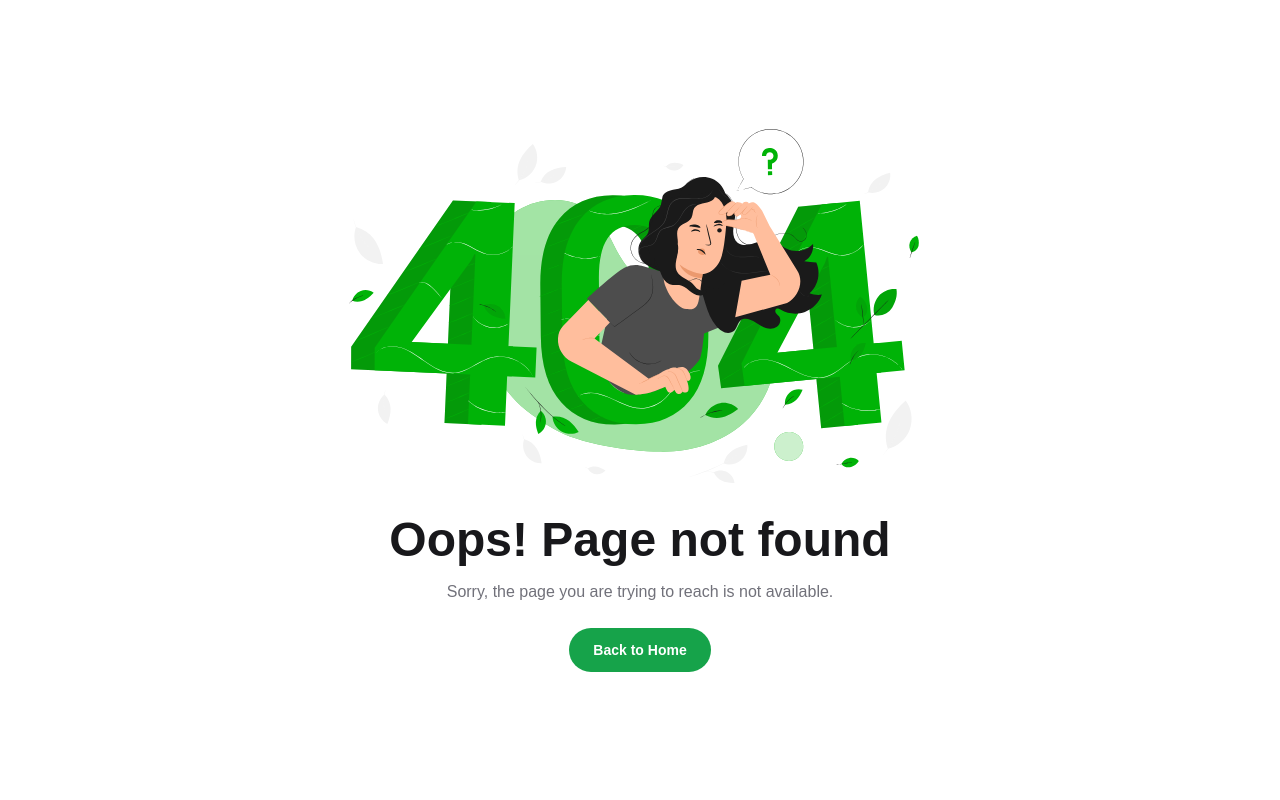
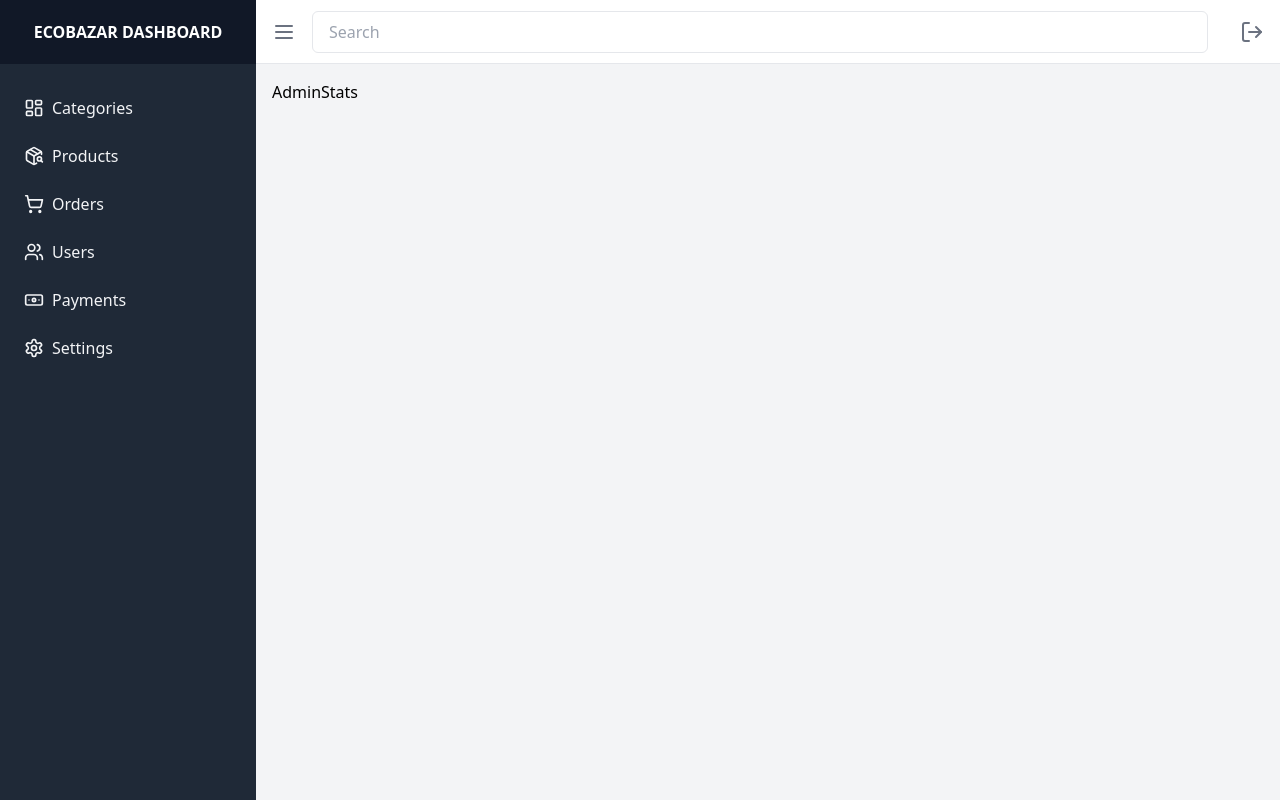
Before and after one commit to 12anupa-baral/MernProj2-Frontend, a React (Vite) app: page /admin in a window 1280 px wide. Before the commit this address had no page. Built offline with nearby package versions, Linux system fonts and the light colour scheme.

Commit message:
categories added

```diff
--- a/src/App.tsx
+++ b/src/App.tsx
@@ -16,6 +16,10 @@ import ContactUs from "./pages/contact/ContactUs";
 import PageNotFound from "./pages/PageNotFound";
 import MyOrders from "./pages/orders/MyOrders";
 import OrderDetails from "./pages/orderdetails/OrderDetails";
+import Admindashboard from "./pages/admin/AdminLayout";
+import Categories from "./pages/admin/categories/Categories";
+import Index from "./pages/admin/AdminLayout";
+import AdminStats from "./pages/admin/stats/AdminStats";
 
 function App() {
   return (
@@ -36,6 +40,10 @@ function App() {
             <Route path="/myorder/:id" element={<OrderDetails />} />
           </Route>
           <Route path="*" element={<PageNotFound />} />
+          <Route element={<Admindashboard />}>
+            <Route path="/admin" element={<AdminStats />} />
+            <Route path="/admin/categories" element={<Categories />} />
+          </Route>
         </Routes>
       </BrowserRouter>
     </Provider>
--- a/src/globals/components/Navbar.tsx
+++ b/src/globals/components/Navbar.tsx
@@ -35,6 +35,14 @@ const MobileModal = ({ isOpen, toggleModal, isLoggedIn }: any) => {
           </Link>
           <Link className="navItems text-lg" to="/cart" onClick={toggleModal}>
             Cart
+          </Link>
+
+          <Link
+            className="navItems text-lg"
+            to="/myorder"
+            onClick={toggleModal}
+          >
+            My Orders
           </Link>
           <Link className="navItems text-lg" to="/about" onClick={toggleModal}>
             About Us
@@ -120,6 +128,9 @@ function Navbar() {
           <Link className="navItems" to="/cart">
             Cart
           </Link>
+          <Link className="navItems" to="/myorder">
+            My Orders
+          </Link>
           <Link className="navItems" to="/about">
             About Us
           </Link>
--- /dev/null
+++ b/src/pages/admin/AdminLayout.tsx
@@ -0,0 +1,38 @@
+import { Outlet } from "react-router-dom";
+import Sidebar from "./components/Sidebar";
+import { Menu, LogOut } from "lucide-react";
+
+const Admindashboard = () => {
+  return (
+    <div className="flex h-screen bg-gray-100">
+      <Sidebar />
+
+      {/* Main content */}
+      <div className="flex flex-col flex-1 overflow-y-auto">
+        <div className="flex items-center justify-between h-16 bg-white border-b border-gray-200">
+          <div className="flex items-center px-4 w-full">
+            <button className="text-gray-500 focus:outline-none focus:text-gray-700">
+              <Menu className="w-6 h-6" />
+            </button>
+            <input
+              className="mx-4 w-full border rounded-md px-4 py-2"
+              type="text"
+              placeholder="Search"
+            />
+          </div>
+          <div className="flex items-center pr-4">
+            <button className="text-gray-500 hover:text-gray-700 focus:outline-none">
+              <LogOut className="w-6 h-6" />
+            </button>
+          </div>
+        </div>
+
+        <div className="p-4">
+          <Outlet />
+        </div>
+      </div>
+    </div>
+  );
+};
+
+export default Admindashboard;
--- /dev/null
+++ b/src/pages/admin/categories/Categories.tsx
@@ -0,0 +1,47 @@
+import { useEffect, useState } from "react"
+import Table from "./components/Table"
+import axios from "axios"
+
+
+export interface ICategoryData {
+  id: string;
+  categoryName: string;
+  createdAt: Date;
+  updatedAt: Date;
+};
+
+
+const Categories = () => {
+  const [categories, setCategories] = useState<ICategoryData[]>([])
+  useEffect(() => {
+    const fetchCategories = async () => {
+      try {
+        const res = await axios.get("http://localhost:3001/api/category");
+        setCategories(res.data.data);
+      } catch (error) {
+        console.error("Failed to fetch categories", error);
+      }
+    };
+
+    fetchCategories();
+  },[])
+  return (
+    <div className="flex flex-col">
+      <div className=" overflow-x-auto">
+        <div className="min-w-full inline-block align-middle">
+            <div className="relative  text-gray-500 focus-within:text-gray-900 mb-4 flex justify-between">
+
+            <input type="text" id="default-search" className="block w-80 h-11 pr-5 pl-12 py-2.5 text-base font-normal shadow-xs text-gray-900 bg-transparent border border-gray-300 rounded-full placeholder-gray-400 focus:outline-none" placeholder="Search for company" />
+           <button className="bg-blue-500 text-white px-3 rounded-lg">Add Category</button>
+            </div>
+          <div className="overflow-hidden ">
+          <Table data={categories} />
+
+            </div>
+        </div>
+      </div>
+      </div>
+  )
+}
+
+export default Categories
--- /dev/null
+++ b/src/pages/admin/categories/components/Table.tsx
@@ -0,0 +1,78 @@
+import { Delete, Edit } from "lucide-react";
+import { ICategoryData } from "../Categories";
+
+
+const Table = ({ data }:{data:ICategoryData[]}) => {
+  return (
+    <table className=" min-w-full rounded-xl">
+      <thead>
+        <tr className="bg-gray-50">
+          <th
+            scope="col"
+            className="p-5 text-left text-sm leading-6 font-semibold text-gray-900 capitalize rounded-t-xl"
+          >
+            Name
+          </th>
+          <th
+            scope="col"
+            className="p-5 text-left text-sm leading-6 font-semibold text-gray-900 capitalize"
+          >
+            Created At
+          </th>
+          <th
+            scope="col"
+            className="p-5 text-left text-sm leading-6 font-semibold text-gray-900 capitalize"
+                  >
+                      Category Id
+          </th>
+          <th
+            scope="col"
+            className="p-5 text-left text-sm leading-6 font-semibold text-gray-900 capitalize"
+          >
+            Updated At
+          </th>
+          <th
+            scope="col"
+            className="p-5 text-left text-sm leading-6 font-semibold text-gray-900 capitalize rounded-t-xl"
+          >
+            Actions
+          </th>
+        </tr>
+      </thead>
+      {data.length > 0 &&
+        data.map((category) => {
+          return (
+            <tbody className="divide-y divide-gray-300 ">
+              <tr className="bg-white transition-all duration-500 hover:bg-gray-50">
+                <td className="p-5 whitespace-nowrap text-sm leading-6 font-medium text-gray-900 ">
+                  {category.categoryName}
+                </td>
+                <td className="p-5 whitespace-nowrap text-sm leading-6 font-medium text-gray-900">
+                  {new Date(category.createdAt).toLocaleDateString()}
+                </td>
+                <td className="p-5 whitespace-nowrap text-sm leading-6 font-medium text-gray-900">
+                  {category.id}
+                </td>
+                <td className="p-5 whitespace-nowrap text-sm leading-6 font-medium text-gray-900">
+                  {new Date(category?.updatedAt).toLocaleDateString()}
+                </td>
+                <td className=" p-5 ">
+                  <div className="flex items-center gap-1">
+                    <button className="p-2  rounded-full  group transition-all duration-500  flex item-center">
+                      <Edit className="text-blue-500" />
+                    </button>
+                    <button className="p-2 rounded-full  group transition-all duration-500  flex item-center">
+                      <Delete className="text-red-500" />
+                    </button>
+                    <button className="p-2 rounded-full  group transition-all duration-500  flex item-center"></button>
+                  </div>
+                </td>
+              </tr>
+            </tbody>
+          );
+        })}
+    </table>
+  );
+}
+
+export default Table
--- /dev/null
+++ b/src/pages/admin/components/Sidebar.tsx
@@ -0,0 +1,50 @@
+import { Link } from "react-router-dom";
+import {
+  Users,
+  ShoppingCart,
+  Banknote,
+  Settings,
+  LayoutDashboard,
+  PackageSearch,
+  LucideIcon
+} from "lucide-react";
+
+type SidebarLinkProps = {
+  icon: LucideIcon;
+  label: string;
+};
+
+
+const Sidebar = () => {
+  const SidebarLink = ({ icon: Icon, label }:SidebarLinkProps) => (
+    <Link
+      to={`/admin/${label.toLowerCase()}`}
+      className="flex items-center px-4 py-2 mt-2 text-gray-100 hover:bg-gray-700"
+    >
+      <Icon className="w-5 h-5 mr-2" />
+      {label}
+    </Link>
+  );
+
+  return (
+    <div className="hidden md:flex flex-col w-64 bg-gray-800">
+      <div className="flex items-center justify-center h-16 bg-gray-900">
+        <span className="text-white font-bold uppercase">
+          Ecobazar Dashboard
+        </span>
+      </div>
+      <div className="flex flex-col flex-1 overflow-y-auto">
+        <nav className="flex-1 px-2 py-4 bg-gray-800">
+          <SidebarLink icon={LayoutDashboard} label="Categories" />
+          <SidebarLink icon={PackageSearch} label="Products" />
+          <SidebarLink icon={ShoppingCart} label="Orders" />
+          <SidebarLink icon={Users} label="Users" />
+          <SidebarLink icon={Banknote} label="Payments" />
+          <SidebarLink icon={Settings} label="Settings" />
+        </nav>
+      </div>
+    </div>
+  );
+};
+
+export default Sidebar;
--- /dev/null
+++ b/src/pages/admin/stats/AdminStats.tsx
@@ -0,0 +1,7 @@
+const AdminStats = () => {
+  return (
+    <div>AdminStats</div>
+  )
+}
+
+export default AdminStats
```
